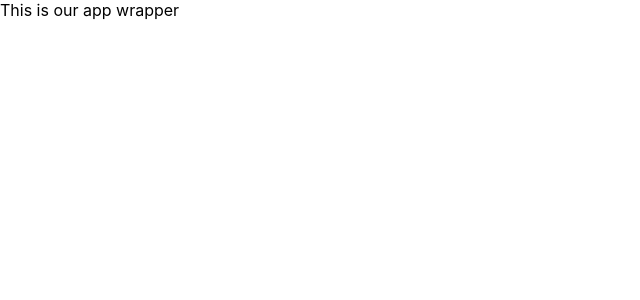
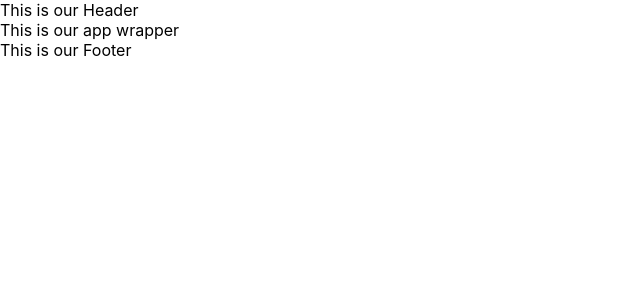
Before and after one commit to PaulaSazonov/zoohackathon-frontend, a React (Create React App) app: page / in a window 1280 px wide. Shown: the top 300 px of the page, without its empty margins (0-640 px from the left). Built offline with nearby package versions, Linux system fonts and the light colour scheme.

Commit message:
Footer and Header displayed

```diff
--- a/src/App.js
+++ b/src/App.js
@@ -1,10 +1,15 @@
 import React from 'react';
 import './Stylesheets/App.css';
+
+import Header from './Components/Header';
+import Footer from './Components/Footer';
 
 function App() {
   return (
     <div>
+    <Header/>
      This is our app wrapper
+     <Footer/>
     </div>
   );
 }
--- a/src/Components/Footer.js
+++ b/src/Components/Footer.js
@@ -0,0 +1,11 @@
+import React from 'react';
+
+function Footer() {
+  return (
+    <div>
+     This is our Footer
+    </div>
+  );
+}
+
+export default Footer;
--- a/src/Components/Header.js
+++ b/src/Components/Header.js
@@ -0,0 +1,11 @@
+import React from 'react';
+
+function Header() {
+  return (
+    <div>
+     This is our Header
+    </div>
+  );
+}
+
+export default Header;
```
